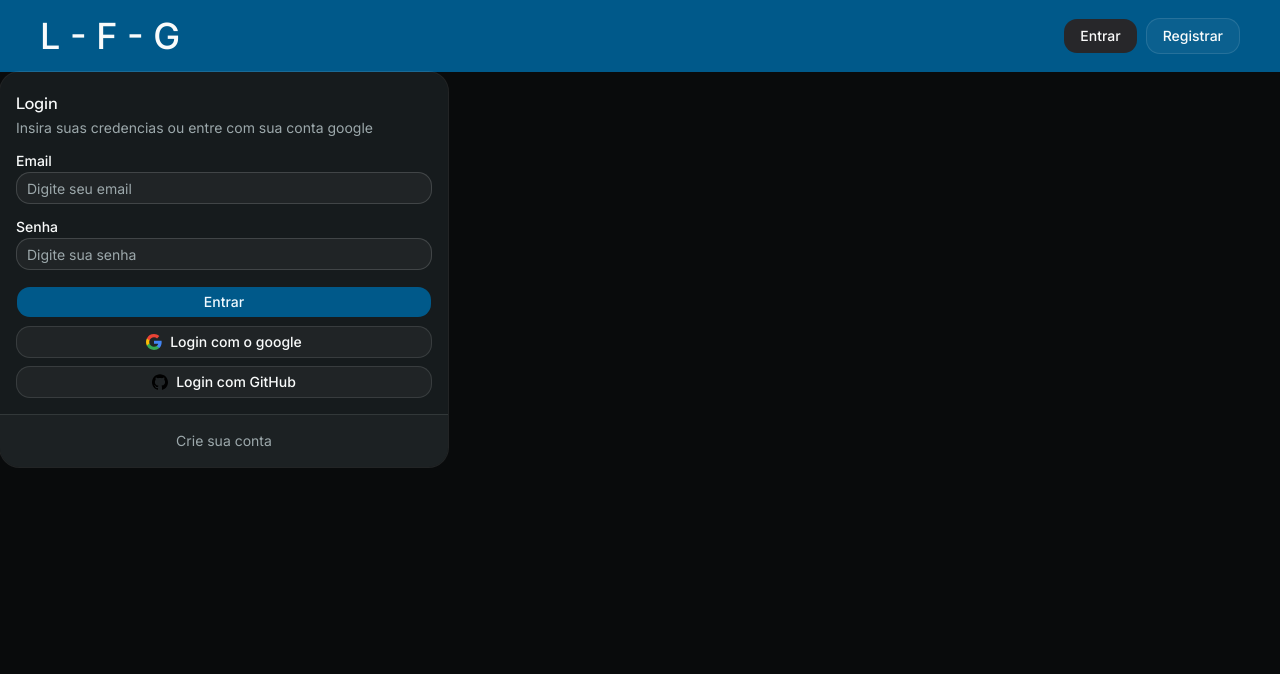
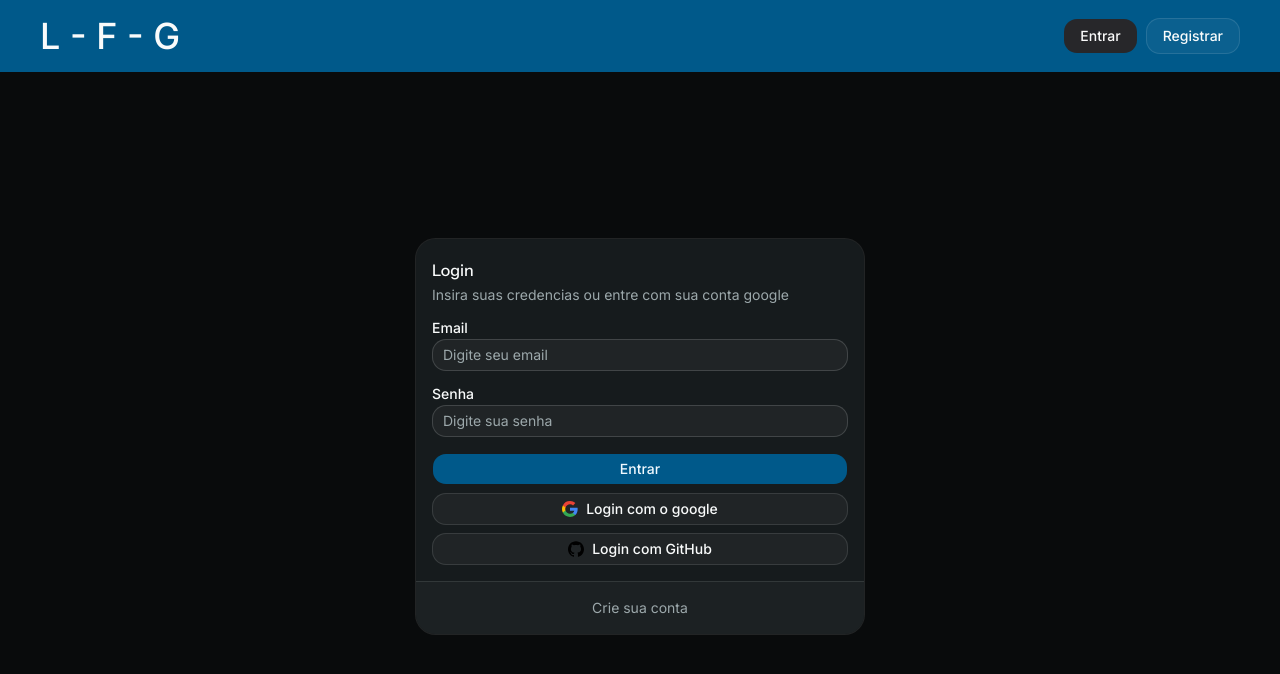
Before and after one commit to caio1213pgm/letters-for-g, a Next.js app: page / in a window 1280 px wide. Shown: the top 674 px of the page. Built offline with nearby package versions, Linux system fonts and the light colour scheme.

Commit message:
feat: encapsulate children in a div for consistent layout styling in PublicLayout

```diff
--- a/src/app/(public)/layout.tsx
+++ b/src/app/(public)/layout.tsx
@@ -8,7 +8,7 @@ export default function PublicLayout({
   return (
     <>
       <MainHeader />
-      {children}
+      <div className="max-w-3xl h-full my-auto mx-auto">{children}</div>
     </>
   );
 }
--- a/src/app/layout.tsx
+++ b/src/app/layout.tsx
@@ -1,7 +1,7 @@
+import { cn } from "@/lib/utils";
 import type { Metadata } from "next";
-import { Geist, Geist_Mono, Inter, Instrument_Sans } from "next/font/google";
+import { Geist, Geist_Mono, Instrument_Sans, Inter } from "next/font/google";
 import "./globals.css";
-import { cn } from "@/lib/utils";
 
 const instrumentSansHeading = Instrument_Sans({
   subsets: ["latin"],
```
